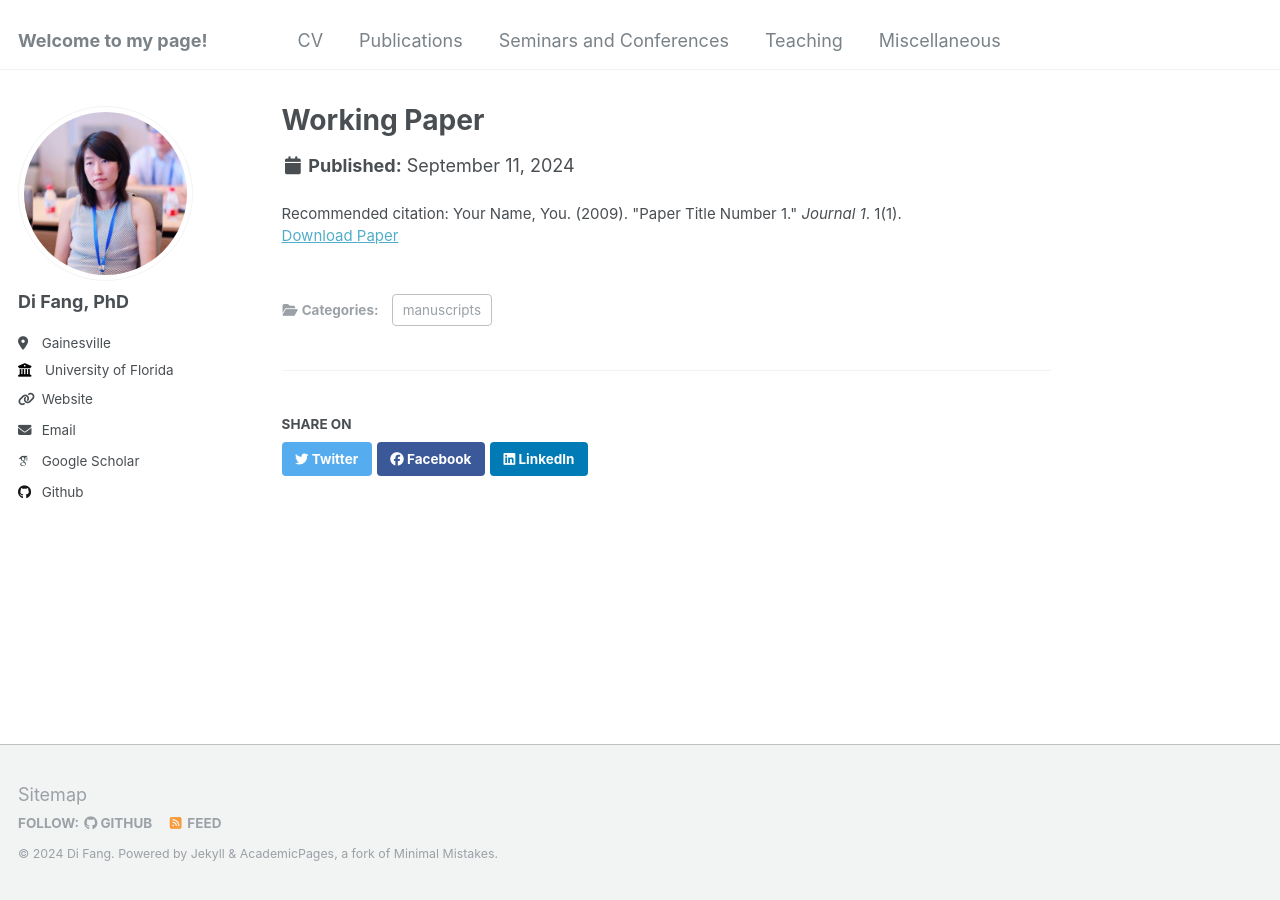
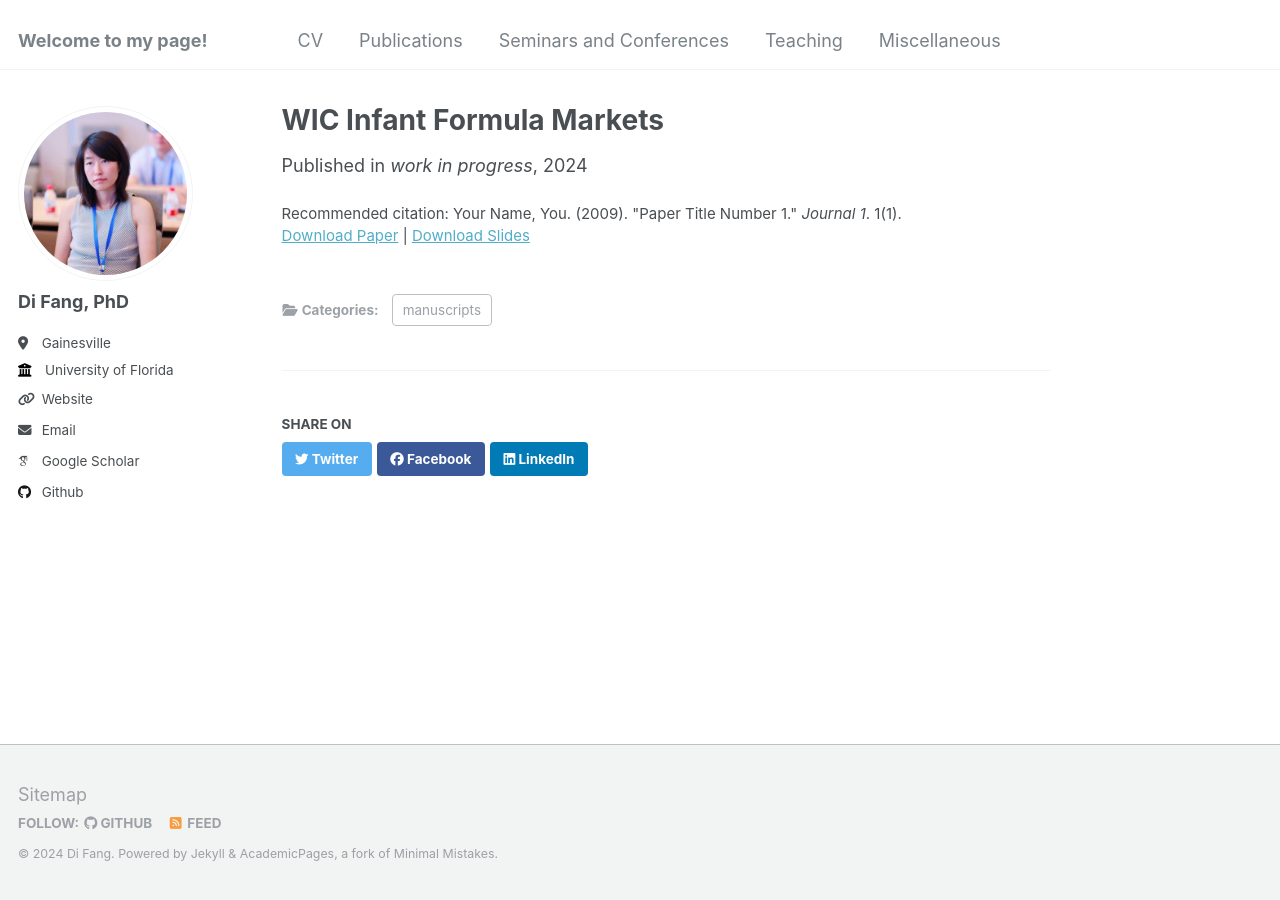
Before and after one commit to fangdi2009/mypage, a Jekyll site: the page built from _publications/wp1.md, in a window 1280 px wide. Built offline with Jekyll 4.4.1, drawn with Linux system fonts in a browser that asks for light colours; some web fonts are replaced.

Commit message:
Update wp1.md

```diff
--- a/_publications/wp1.md
+++ b/_publications/wp1.md
@@ -1,12 +1,12 @@
 ---
-title: "Working Paper"
+title: "WIC Infant Formula Markets"
 collection: publications
 category: manuscripts
-#permalink: /publication/2009-10-01-paper-title-number-1
-#excerpt: 'This paper is about the number 1. The number 2 is left for future work.'
+permalink: /publication/2009-10-01-paper-title-number-1
+excerpt: 'This paper is about the number 1. The number 2 is left for future work.'
 #date: 2009-10-01
-#venue: 'Journal 1'
-#slidesurl: 'http://academicpages.github.io/files/slides1.pdf'
+venue: 'work in progress'
+slidesurl: 'http://academicpages.github.io/files/slides1.pdf'
 paperurl: 'http://academicpages.github.io/files/paper1.pdf'
 citation: 'Your Name, You. (2009). &quot;Paper Title Number 1.&quot; <i>Journal 1</i>. 1(1).'
 ---
```
